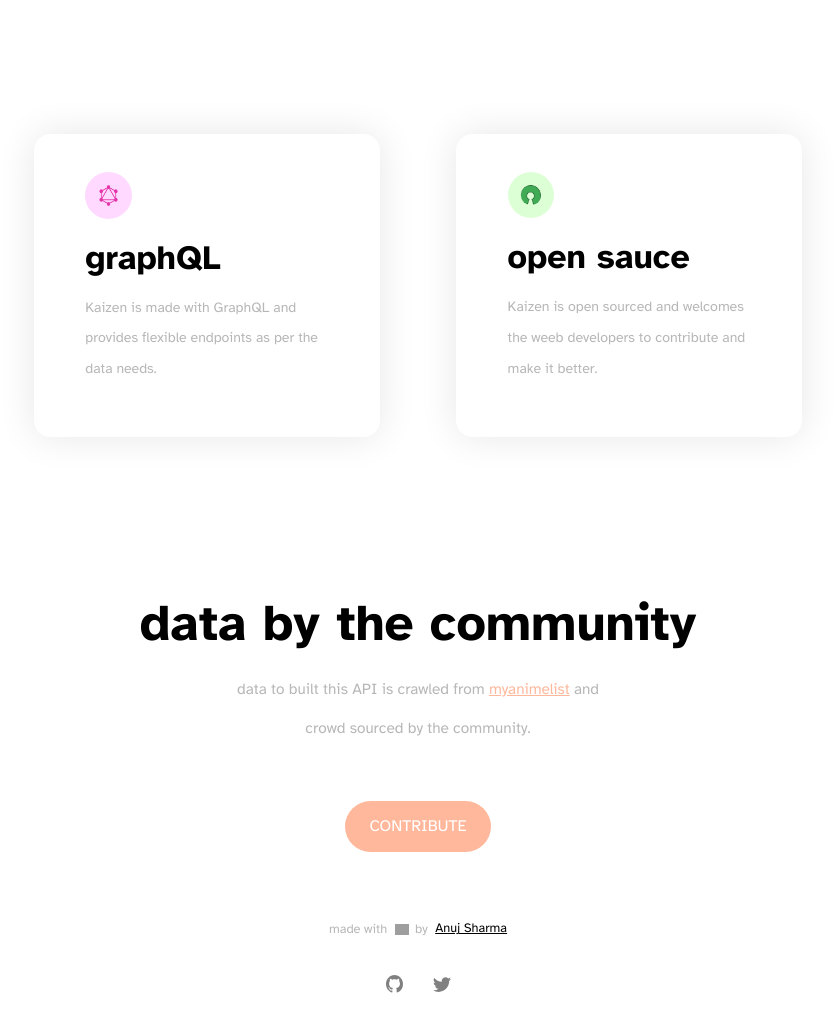
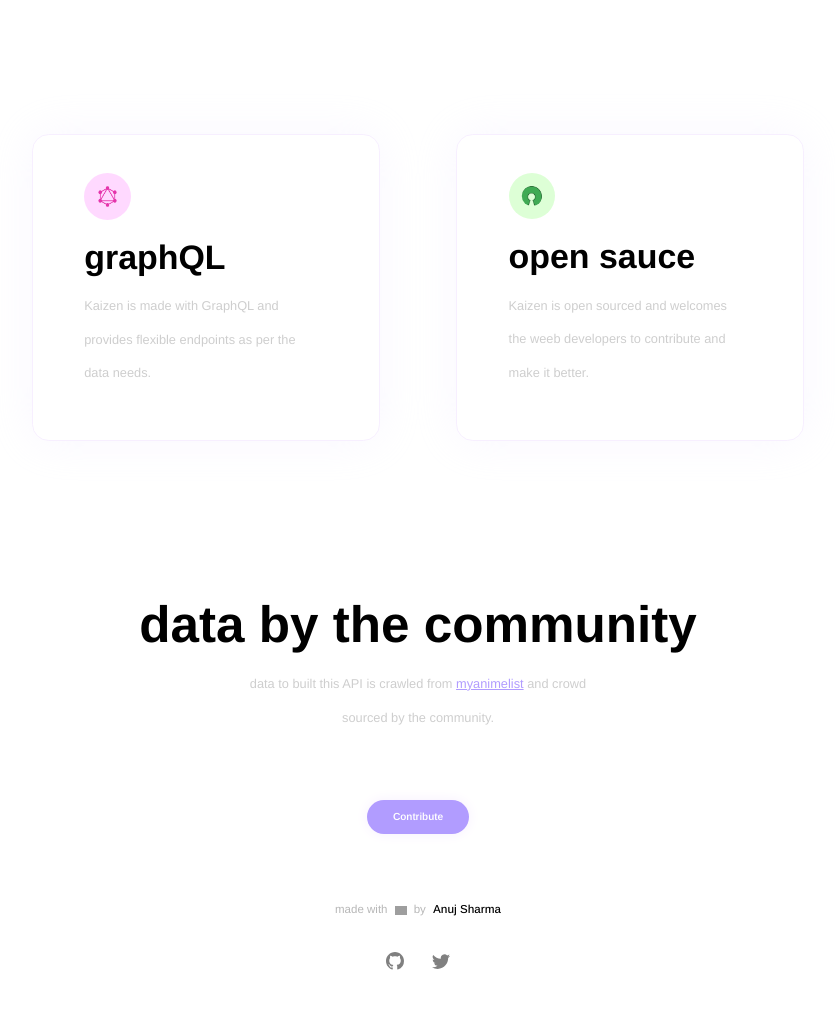
Before and after one commit to AnujSharma141/Kaizen, a website: page docs/index.html in a window 1280 px wide. Shown: the part 660-1692 px from the top of the page, without its empty margins (222-1057 px from the left). Drawn offline with nearby package versions, Linux system fonts and the light colour scheme; grey boxes are pictures that could not be loaded.

Commit message:
styleguide updated

```diff
--- a/docs/index.html
+++ b/docs/index.html
@@ -3,8 +3,8 @@
     <meta charset="UTF-8">
     <meta name="viewport" content="width=device-width, initial-scale=1.0">
     <link rel="preconnect" href="https://fonts.googleapis.com">
-    <link rel="preconnect" href="https://fonts.gstatic.com" crossorigin>
-    <link href="https://fonts.googleapis.com/css2?family=Atkinson+Hyperlegible:wght@400;700&display=swap" rel="stylesheet"><link rel="stylesheet" href="./style/main.css">
+<link rel="preconnect" href="https://fonts.gstatic.com" crossorigin>
+<link href="https://fonts.googleapis.com/css2?family=Arimo:wght@400;500;600;700&display=swap" rel="stylesheet"><link rel="stylesheet" href="./style/main.css">
     <link rel="icon" href="./img/icon.png">
     <title>Kaizen</title>
 </head>
@@ -37,7 +37,7 @@
 <div class="section">
     <h2 class="section-title">data by the community</h2>
     <p class="section-text">data to built this API is crawled from <a href="https://myanimelist.net/" class="section-link">myanimelist</a>  and crowd sourced by the community.</p>
-    <a class="section-button" href="https://github.com/AnujSharma141/Kaizen">CONTRIBUTE</a>
+    <a class="section-button" href="https://github.com/AnujSharma141/Kaizen">Contribute</a>
 </div>
 
 
--- a/docs/style/docs.css
+++ b/docs/style/docs.css
@@ -3,7 +3,7 @@ html{
     scroll-behavior: smooth;
 }
 body{
-    font-family: 'Atkinson Hyperlegible', sans-serif;
+    font-family: 'Arimo', sans-serif;
     margin: 0vw;
 }
 body::-webkit-scrollbar{
@@ -20,16 +20,16 @@ body::-webkit-scrollbar-thumb{
     flex-direction: row;
 }
 .doc-menu{
-    width:17vw;
+    width:15vw;
     height: 100%;
     position: fixed;
     padding-top: 3.5vw;
     color: #222222;
-    padding-left: 4.1vw;
+    padding-left: 7.1vw;
 }
 .menu-title{
-    font-weight: 700;
-    font-size: 1.2vw;
+    font-weight: 600;
+    font-size: 1vw;
     color: #222222;
     text-decoration: none;
 }
@@ -44,10 +44,10 @@ body::-webkit-scrollbar-thumb{
     list-style-type:none;
     margin: 1vw 0;
     padding: 0vw;
-    font-weight: 500;
+    font-weight: 400;
 }
 .list-item{
-    font-size: 1. 2vw;
+    font-size: 1vw;
     font-weight: 400;
     margin: 2.75vw 0vw;
 
@@ -58,33 +58,39 @@ body::-webkit-scrollbar-thumb{
     text-decoration: none;
 }
 .sublist-item{
-    font-size: 1.1vw;
+    font-size: 1vw;
+
     margin: 2.75vw 0vw;
 }
 
 .doc-cont-area{
-    margin-left: 21vw;
+    margin-left: 18vw;
     width: 78vw;
     padding-bottom: 6vw;
     background: rgb(255, 255, 255);
 }
 .nav{
-    width: 100%;
+    width: 97%;
     display: flex;
     justify-content: flex-end;
 }
 .nav-button{
-    background: #FFB89C;
-    outline: none;
-    border: 0vw;
     text-decoration: none;
-    margin: 2vw 3vw;
+    background: #b19cff;
+    padding: 0.9vw 2vw;
+    font-size: 0.8vw;
     color: #fff;
+    font-weight: 600;
     border-radius: 5vw;
-    font-size: 1vw;
+    margin-top: 3vw;
+    cursor: pointer;
+    transition: all 0.3s;
 
-    font-weight: 400;
-    padding: 1.2vw 1.9vw;
+    box-shadow: 0 0 1vw #f7efff;
+}
+.nav-button:hover{
+    background: #000000;
+    box-shadow: 0 0 1vw rgb(221, 221, 221);
 }
 .cont-img{
     margin-left:7vw;
@@ -113,7 +119,7 @@ body::-webkit-scrollbar-thumb{
 
     font-weight: 300;
     margin: 0vw;
-    font-size: 1.2vw;
+    font-size: 1vw;
     margin-top: 2vw;
     margin-left:7vw;
     line-height:39px;
@@ -122,13 +128,14 @@ body::-webkit-scrollbar-thumb{
 }
 .cont-post-img{
     width: 42vw;
+    border-radius: 1vw;
     margin: 1vw 0vw;
 }
 .text-link{
-    color: #FFB89C;
+    color: #b19cff;
     margin: 0vw;
     font-weight: 300;
-    font-size: 1.2vw;
+    font-size: 1vw;
     text-decoration: none;
     cursor: pointer;
 }
@@ -139,7 +146,7 @@ body::-webkit-scrollbar-thumb{
     margin-top: 6vw;
     margin-left:7vw;
     width: 40vw;
-    color: #FFB89C;
+    color: #b19cff;
 }
 .cont-post{
     margin-left: 7vw;
@@ -152,8 +159,8 @@ body::-webkit-scrollbar-thumb{
     font-size: 3.7vw;
 }
 .post-text{
-    font-size: 1.2vw;
-    color: #b4b4b4;
+    font-size: 1vw;
+    color: #cecece;
     width: 43vw;
     line-height: 39px;
 }
@@ -172,17 +179,17 @@ body::-webkit-scrollbar-thumb{
 .subpost-text{
     margin-top: 1vw;
     font-weight: 300;
-    font-size: 1.2vw;
-    color: #b4b4b4;
+    font-size: 1vw;
+    color: #cecece;
     width: 40vw;
     line-height: 39px;
 }
 .subpost-subtitle{
     margin-top: 1vw;
     font-weight: 500;
-    font-size: 1.2vw;
+    font-size: 1vw;
     width: 40vw;
-    color: #FFB89C;
+    color: #b19cff;
 }
 .subpost-code{
     width: 26vw;
@@ -194,7 +201,7 @@ body::-webkit-scrollbar-thumb{
     padding: 1.75vw 3vw;
     padding-left: 2vw;
     line-height: 32px;
-    border-radius: 0.8vw;
+    border-radius: 0.6vw;
 }
 .code-bl{
     color: #70c0f5;
--- a/docs/style/main.css
+++ b/docs/style/main.css
@@ -2,7 +2,7 @@ html{
     scroll-behavior: smooth;
 }
 body{
-    font-family: 'Atkinson Hyperlegible', sans-serif;
+    font-family: 'Arimo', sans-serif;
     margin: 0vw;
 }
 body::-webkit-scrollbar{
@@ -36,25 +36,47 @@ body::-webkit-scrollbar-thumb{
 }
 .name{
     margin-bottom: 2vw;
-    font-weight: 700;
-    font-size: 0.9vw;
+    font-weight: 600;
+    font-size: 1vw;
 }
 .title{
     font-size: 6vw;
+    font-weight: 700;
     margin: 0;
+    animation: fade 1.3s 1;
+}
+@keyframes fade{
+    0%{
+        margin-top: -3vw;
+        opacity: 0;
+    }
+    100%{
+        opacity: 1;
+        margin-top: 0vw;
+    }
 }
 .button{
     text-decoration: none;
-    background: #FFB89C;
-    padding: 1vw 2vw;
+    background: #b19cff;
+    padding: 0.9vw 2vw;
+    font-size: 0.8vw;
     color: #fff;
+    font-weight: 500;
     border-radius: 5vw;
     margin-top: 4vw;
     cursor: pointer;
+    transition: all 0.3s;
+
+    box-shadow: 0 0 1vw #f7efff;
+}
+.button:hover{
+    background: #000000;
+    box-shadow: 0 0 1vw rgb(221, 221, 221);
 }
 .text{
     color: #B7B7B7;
-    font-size: 1.2vw;
+    font-size: 1vw;
+    margin-top: 2vw;
 }
 
 .tabs{
@@ -71,7 +93,9 @@ body::-webkit-scrollbar-thumb{
     padding: 3vw 3vw 3vw 4vw;
     border-radius: 1.3vw;
     transition: 0.3s all;
-    box-shadow: 0 0 3vw #e7e7e7;
+
+    border: 1px solid #f7efff;
+    box-shadow: 0 0 3.5vw #f7f5ffc9;
 }
 .tab-icon{
     width: 1.65vw;
@@ -91,9 +115,11 @@ body::-webkit-scrollbar-thumb{
 }
 .tab-text{
     cursor:default;
-    color: #B7B7B7;
-    font-size: 1.1vw;
-    line-height: 2.4vw;
+    color: #cecece;
+    width: 18vw;
+    font-weight: 400;
+    font-size: 1vw;
+    line-height: 2.6vw;
 }
 
 .section{
@@ -109,22 +135,31 @@ body::-webkit-scrollbar-thumb{
 }
 .section-button{
     text-decoration: none;
-    background: #FFB89C;
-    padding: 1.2vw 1.9vw;
+    background: #b19cff;
+    padding: 0.9vw 2vw;
+    font-size: 0.8vw;
     color: #fff;
+    font-weight: 600;
     border-radius: 5vw;
-    margin-top: 3vw;
+    margin-top: 4vw;
     cursor: pointer;
+    transition: all 0.3s;
+
+    box-shadow: 0 0 1vw #f7efff;
+}
+.section-button:hover{
+    background: #000000;
+    box-shadow: 0 0 1vw rgb(221, 221, 221);
 }
 .section-text{
-    color: #B7B7B7;
-    font-size: 1.2vw;
+    color: #cecece;
+    font-size: 1vw;
     width: 30vw;
-    line-height: 3vw;
+    line-height: 2.7vw;
     text-align: center;
 }
 .section-link{
-    color: #FFB89C;
+    color: #b19cff;
 }
 .credits{
     display: flex;
@@ -132,11 +167,11 @@ body::-webkit-scrollbar-thumb{
     align-items: center;
     justify-content: center;
     width: 100%;
-    font-size: 1vw;
+    font-size: 0.9vw;
     margin: 4vw 0;
 }
 .credits-icon{
-    width: 1.1vw;
+    width: 1vw;
     margin: 0 0.5vw;
     margin-top: 0.7vw;
     margin-bottom: -0.2vw;
@@ -146,8 +181,10 @@ body::-webkit-scrollbar-thumb{
     color: #B7B7B7;
 }
 .credits-name{
-    color: #000;
+    color: rgb(0, 0, 0);
     margin-left: 0.3vw;
+    font-weight: 500;
+    text-decoration: none;
 }.links{
     margin-top: 1vw;
 }
```
Also changed, not shown: docs/docs.html (+1 -1 lines), README.md, docs/img/icon.png.
